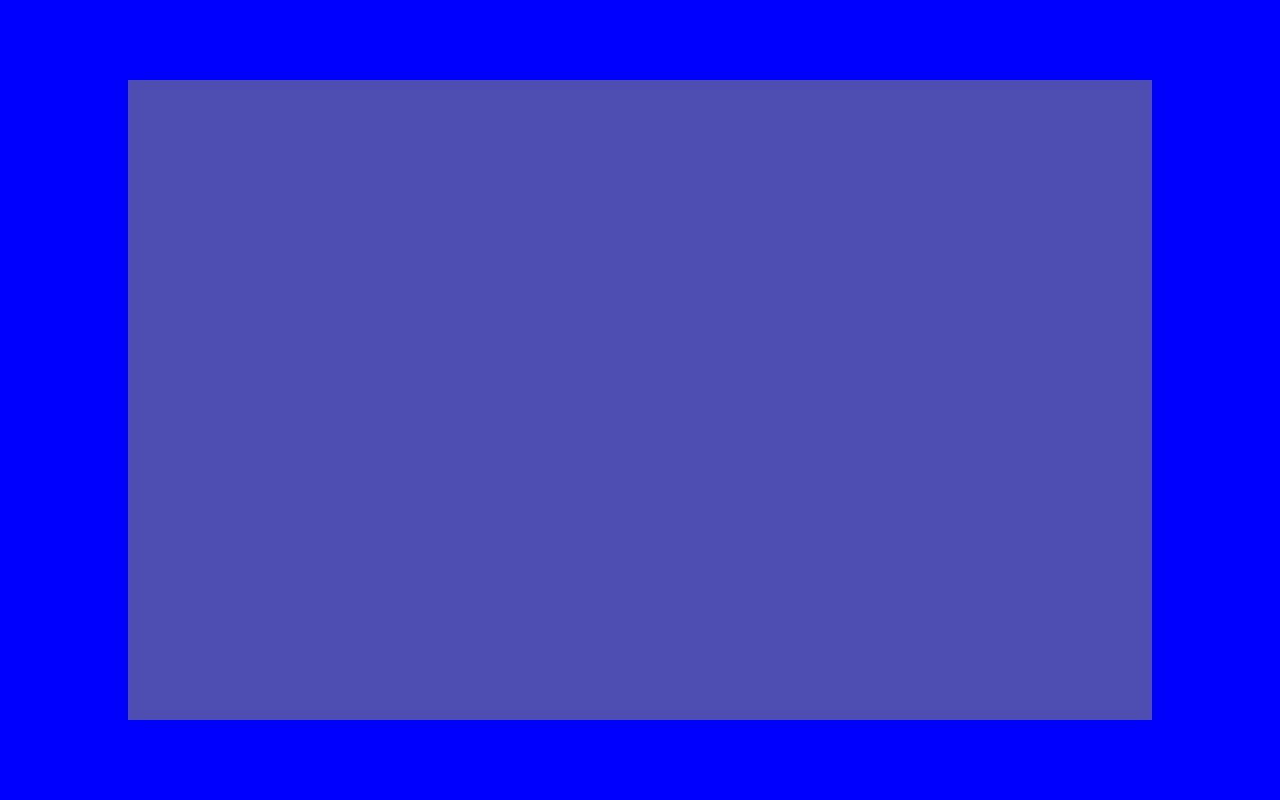
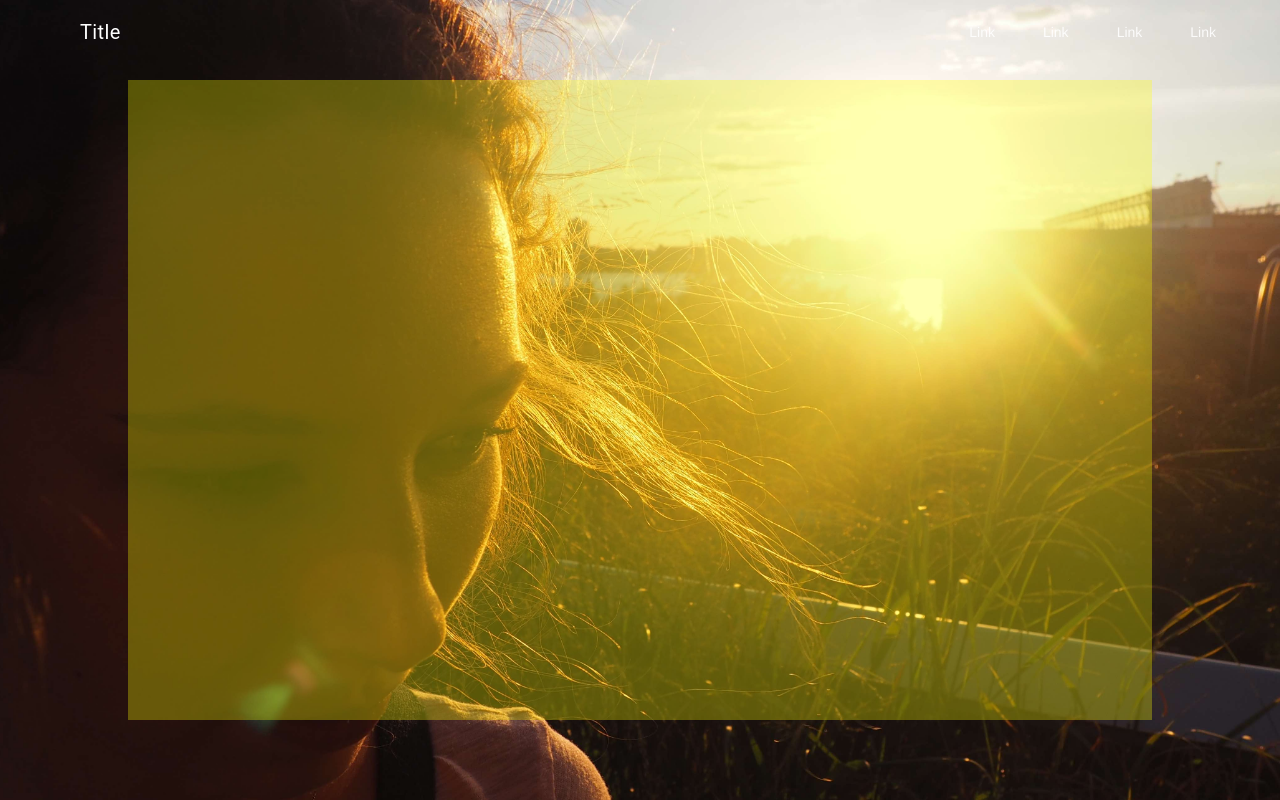
Before and after one commit to yannick-mamudo/yannick-mamudo.github.io, a plain HTML site: page test.html in a window 1280 px wide. Drawn offline with nearby package versions, Linux system fonts and the light colour scheme.

Commit message:
Fixed header works on test.html + background added to page 1

```diff
--- a/css/styletest.css
+++ b/css/styletest.css
@@ -31,7 +31,7 @@
 }
 
 .one {
-  background: blue;
+  background: url('../images/Name.jpg') center / cover;
 }
 
 .two {
@@ -45,3 +45,9 @@
 .four {
   background: orange;
 }
+
+.main-nav {
+  position: fixed;
+  width: 100%;
+  top: 0
+}
--- a/test.html
+++ b/test.html
@@ -7,13 +7,32 @@
     <title>Name</title>
     <link rel="stylesheet" type="text/css" href="css/styletest.css">
     <link rel="stylesheet" href="css/font-awesome.min.css">
+    <link rel="stylesheet" href="https://fonts.googleapis.com/icon?family=Material+Icons">
     <link rel="stylesheet" href="https://code.getmdl.io/1.2.0/material.indigo-pink.min.css">
     <script type="text/javascript" src="js/action.js"></script>
-    <script src="https://code.getmdl.io/1.2.0/material.min.js"></script>
+    <script src="https://code.getmdl.io/1.2.0/material.min.js" async></script>
 </head>
 
 <body>
+
     <div class="docScroller">
+        <div class="mdl-layout mdl-js-layout mdl-layout--fixed-header">
+            <header class="main-nav mdl-layout__header mdl-layout__header--transparent">
+                <div class="mdl-layout__header-row">
+                    <!-- Title -->
+                    <span class="mdl-layout-title">Title</span>
+                    <!-- Add spacer, to align navigation to the right -->
+                    <div class="mdl-layout-spacer"></div>
+                    <!-- Navigation. We hide it in small screens. -->
+                    <nav class="mdl-navigation mdl-layout--large-screen-only">
+                        <a class="mdl-navigation__link" href="">Link</a>
+                        <a class="mdl-navigation__link" href="">Link</a>
+                        <a class="mdl-navigation__link" href="">Link</a>
+                        <a class="mdl-navigation__link" href="">Link</a>
+                    </nav>
+                </div>
+            </header>
+        </div>
         <div class="page one">
             <div class="inside">
             </div>
```
